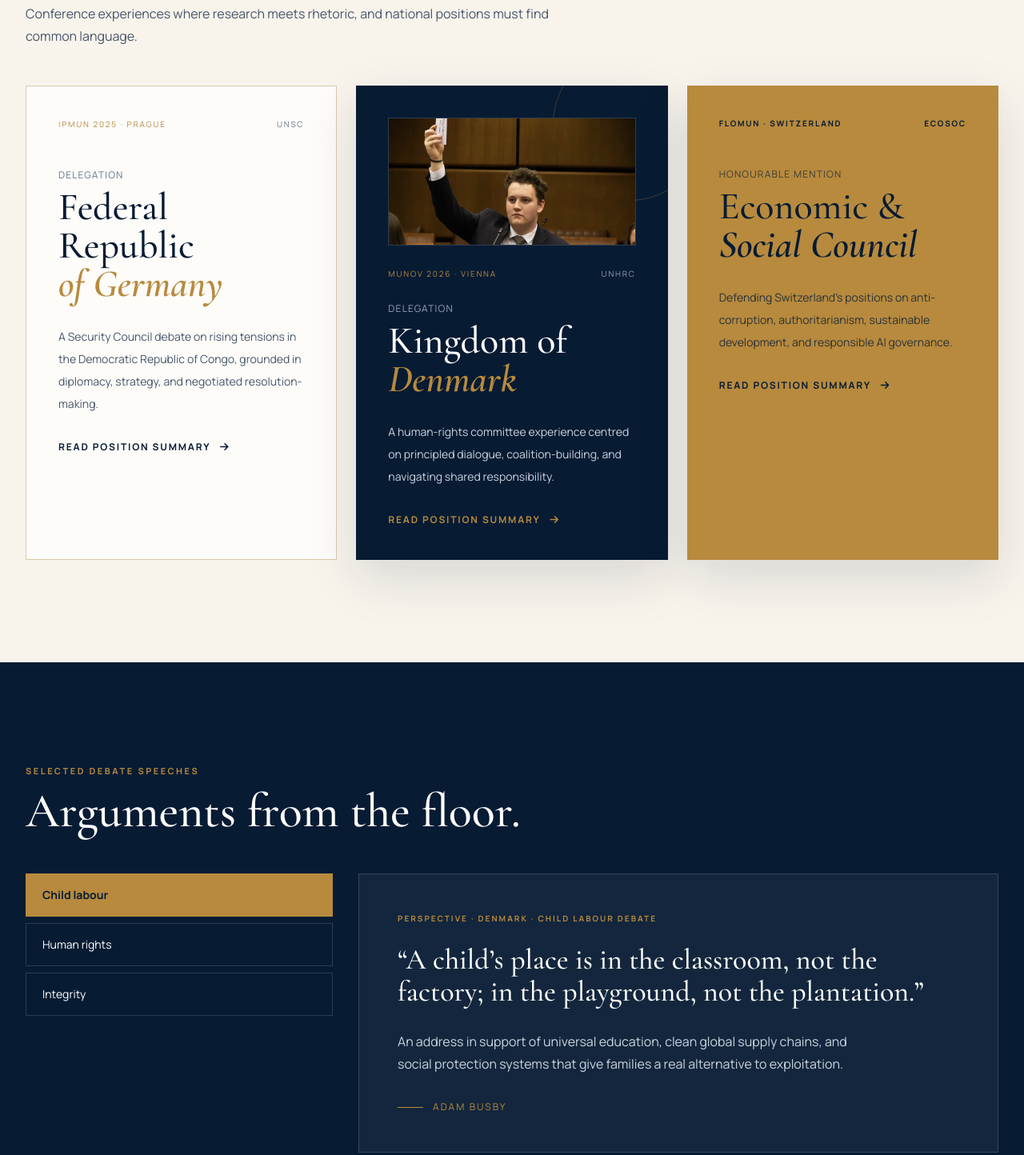
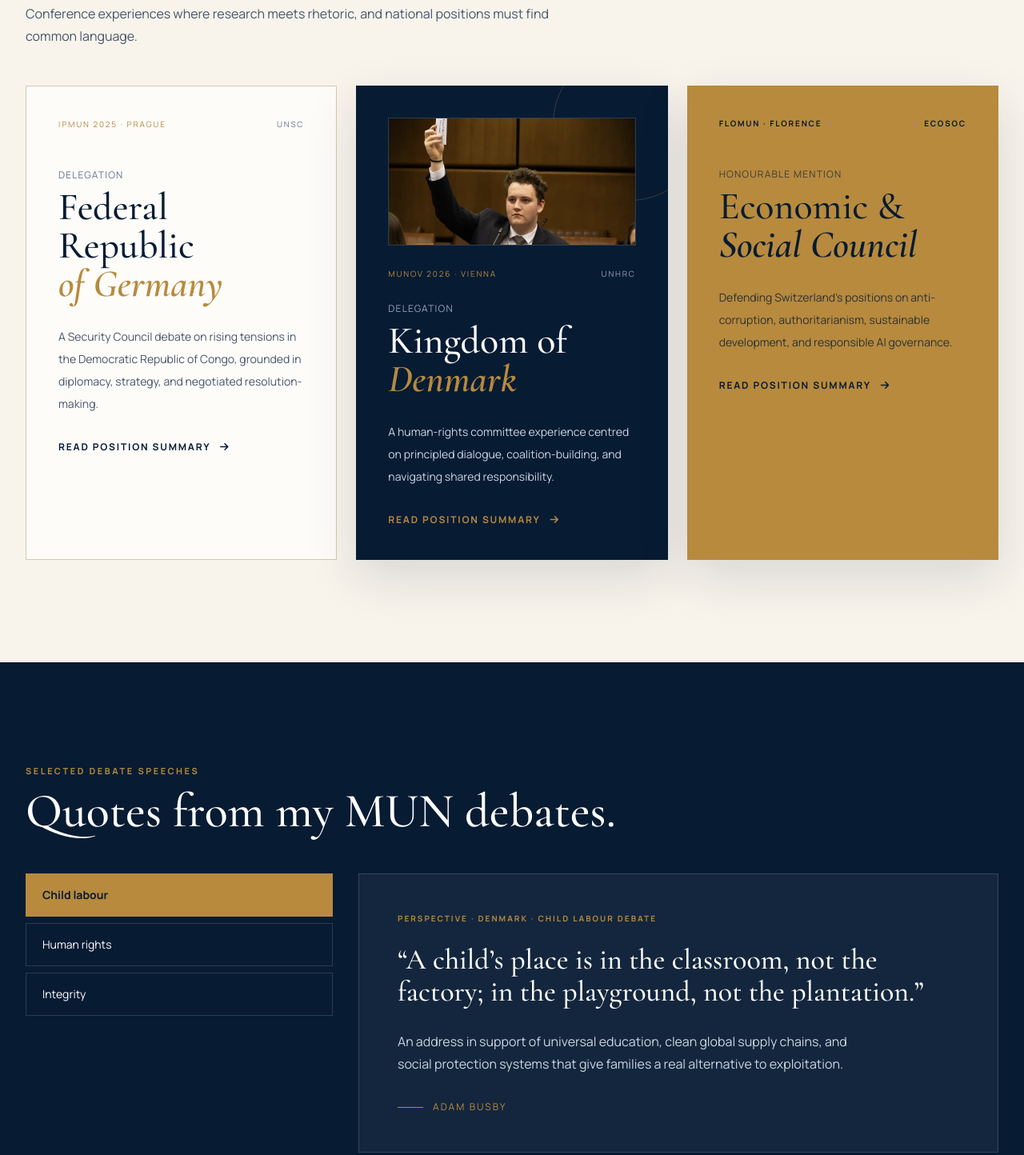
Before and after one commit to M1NM1/portfolio, a plain HTML site: page index.html in a window 1280 px wide. Shown: the part 3307-4751 px from the top of the page at 80% size. Drawn offline with nearby package versions, Linux system fonts and the light colour scheme.

Commit message:
Update MUN section and improve contact details

```diff
--- a/index.html
+++ b/index.html
@@ -81,12 +81,12 @@
     <section id="mun" class="py-24 lg:py-32"><div class="max-w-7xl mx-auto px-5 lg:px-8"><div class="reveal"><p class="text-gold text-[11px] font-bold uppercase tracking-[.23em]">Model United Nations portfolio</p><h2 class="mt-3 font-display text-5xl lg:text-6xl text-navy">A seat at the table.</h2><p class="mt-4 max-w-2xl text-slate-600 leading-7">Conference experiences where research meets rhetoric, and national positions must find common language.</p></div>
       <div class="mt-12 grid md:grid-cols-2 xl:grid-cols-3 gap-6"><article class="reveal glass border border-[#d9c9aa] p-8 lg:p-10 relative"><div class="flex justify-between gap-4 text-[10px] uppercase tracking-[.18em]"><span class="text-gold">IPMUN 2025 · Prague</span><span class="text-slate-500">UNSC</span></div><div class="mt-12"><p class="text-slate-500 text-xs uppercase tracking-widest">Delegation</p><h3 class="font-display text-5xl mt-2 text-navy">Federal Republic<br><em class="text-gold">of Germany</em></h3></div><p class="mt-7 text-sm leading-7 text-slate-600 max-w-md">A Security Council debate on rising tensions in the Democratic Republic of Congo, grounded in diplomacy, strategy, and negotiated resolution-making.</p><button data-modal="ipmun" class="open-modal mt-8 text-xs font-bold uppercase tracking-[.15em] text-navy hover:text-gold transition">Read position summary <i class="fa-solid fa-arrow-right ml-2"></i></button></article>
         <article class="reveal group bg-navy text-white p-8 lg:p-10 shadow-diplomatic relative overflow-hidden"><div class="absolute -right-12 -top-12 w-48 h-48 rounded-full border border-gold/30"></div><div class="relative"><img src="denmark-delegate.png" alt="Adam Busby representing the Kingdom of Denmark at MUNoV" class="w-full h-40 object-cover object-[50%_35%] border border-white/15 mb-7" /><div class="flex justify-between gap-4 text-[10px] uppercase tracking-[.18em]"><span class="text-gold">MUNoV 2026 · Vienna</span><span class="text-slate-400">UNHRC</span></div><div class="mt-7"><p class="text-slate-400 text-xs uppercase tracking-widest">Delegation</p><h3 class="font-display text-5xl mt-2">Kingdom of<br><em class="text-gold">Denmark</em></h3></div><p class="mt-7 text-sm leading-7 text-slate-300 max-w-md">A human-rights committee experience centred on principled dialogue, coalition-building, and navigating shared responsibility.</p><button data-modal="denmark" class="open-modal mt-8 text-xs font-bold uppercase tracking-[.15em] text-gold hover:text-white transition">Read position summary <i class="fa-solid fa-arrow-right ml-2"></i></button></div></article>
-        <article class="reveal bg-[#b78a3e] text-navy p-8 lg:p-10 shadow-diplomatic relative overflow-hidden"><div class="relative"><div class="flex justify-between gap-4 text-[10px] font-bold uppercase tracking-[.18em]"><span>FLOMUN · Switzerland</span><span>ECOSOC</span></div><div class="mt-12"><p class="text-navy/70 text-xs uppercase tracking-widest">Honourable Mention</p><h3 class="font-display text-5xl mt-2">Economic &<br><em>Social Council</em></h3></div><p class="mt-7 text-sm leading-7 text-navy/80 max-w-md">Defending Switzerland’s positions on anti-corruption, authoritarianism, sustainable development, and responsible AI governance.</p><button data-modal="flomun" class="open-modal mt-8 text-xs font-bold uppercase tracking-[.15em] text-navy hover:text-white transition">Read position summary <i class="fa-solid fa-arrow-right ml-2"></i></button></div></article>
+        <article class="reveal bg-[#b78a3e] text-navy p-8 lg:p-10 shadow-diplomatic relative overflow-hidden"><div class="relative"><div class="flex justify-between gap-4 text-[10px] font-bold uppercase tracking-[.18em]"><span>FLOMUN · Florence</span><span>ECOSOC</span></div><div class="mt-12"><p class="text-navy/70 text-xs uppercase tracking-widest">Honourable Mention</p><h3 class="font-display text-5xl mt-2">Economic &<br><em>Social Council</em></h3></div><p class="mt-7 text-sm leading-7 text-navy/80 max-w-md">Defending Switzerland’s positions on anti-corruption, authoritarianism, sustainable development, and responsible AI governance.</p><button data-modal="flomun" class="open-modal mt-8 text-xs font-bold uppercase tracking-[.15em] text-navy hover:text-white transition">Read position summary <i class="fa-solid fa-arrow-right ml-2"></i></button></div></article>
       </div></div></section>
 
-    <section id="perspectives" class="bg-navy py-24 lg:py-32 text-white"><div class="max-w-7xl mx-auto px-5 lg:px-8"><div class="reveal"><p class="text-gold text-[11px] font-bold uppercase tracking-[.23em]">Selected debate speeches</p><h2 class="mt-3 font-display text-5xl lg:text-6xl">Arguments from the floor.</h2></div><div class="mt-12 grid lg:grid-cols-12 gap-8 reveal"><div class="lg:col-span-4 flex lg:flex-col gap-2 overflow-auto" id="speechTabs"><button class="speech-tab active" data-speech="labour">Child labour</button><button class="speech-tab" data-speech="myanmar">Human rights</button><button class="speech-tab" data-speech="integrity">Integrity</button></div><div class="lg:col-span-8 border border-white/15 bg-white/5 p-8 sm:p-12 min-h-[300px]" id="speechPanel"></div></div></div></section>
+    <section id="perspectives" class="bg-navy py-24 lg:py-32 text-white"><div class="max-w-7xl mx-auto px-5 lg:px-8"><div class="reveal"><p class="text-gold text-[11px] font-bold uppercase tracking-[.23em]">Selected debate speeches</p><h2 class="mt-3 font-display text-5xl lg:text-6xl">Quotes from my MUN debates.</h2></div><div class="mt-12 grid lg:grid-cols-12 gap-8 reveal"><div class="lg:col-span-4 flex lg:flex-col gap-2 overflow-auto" id="speechTabs"><button class="speech-tab active" data-speech="labour">Child labour</button><button class="speech-tab" data-speech="myanmar">Human rights</button><button class="speech-tab" data-speech="integrity">Integrity</button></div><div class="lg:col-span-8 border border-white/15 bg-white/5 p-8 sm:p-12 min-h-[300px]" id="speechPanel"></div></div></div></section>
 
-    <section id="contact" class="py-24 lg:py-32"><div class="max-w-5xl mx-auto px-5 lg:px-8 text-center reveal"><p class="text-gold text-[11px] font-bold uppercase tracking-[.23em]">Professional network</p><h2 class="mt-3 font-display text-5xl lg:text-6xl text-navy">Continue the dialogue.</h2><p class="mt-5 max-w-xl mx-auto text-slate-600 leading-7">For delegate exchanges, student initiatives, and conversations on international education and global affairs, connect through Adam’s professional network.</p><a target="_blank" rel="noopener" class="inline-flex items-center gap-3 mt-10 bg-navy hover:bg-ink text-white px-7 py-4 text-xs font-bold uppercase tracking-[.13em] transition shadow-diplomatic" href="https://www.linkedin.com/in/adam-busby-73532b388/"><i class="fa-brands fa-linkedin text-gold text-lg"></i> Connect on LinkedIn <i class="fa-solid fa-arrow-up-right-from-square text-gold ml-1"></i></a></div></section>
+    <section id="contact" class="py-24 lg:py-32"><div class="max-w-5xl mx-auto px-5 lg:px-8 text-center reveal"><p class="text-gold text-[11px] font-bold uppercase tracking-[.23em]">LinkedIn network</p><h2 class="mt-3 font-display text-5xl lg:text-6xl text-navy">Connect.</h2><p class="mt-5 max-w-xl mx-auto text-slate-600 leading-7">For delegate exchanges, student initiatives, and conversations on international education and global affairs, connect through my LinkedIn network.</p><a target="_blank" rel="noopener" class="inline-flex items-center gap-3 mt-10 bg-navy hover:bg-ink text-white px-7 py-4 text-xs font-bold uppercase tracking-[.13em] transition shadow-diplomatic" href="https://www.linkedin.com/in/adam-busby-73532b388/"><i class="fa-brands fa-linkedin text-gold text-lg"></i> Connect on LinkedIn <i class="fa-solid fa-arrow-up-right-from-square text-gold ml-1"></i></a></div></section>
   </main>
   <footer class="bg-navy py-8"><div class="max-w-7xl mx-auto px-5 lg:px-8 flex justify-between gap-5 text-[10px] tracking-[.15em] uppercase text-slate-400"><span>Adam Busby</span><span>Brno, Czech Republic</span></div></footer>
 
@@ -101,7 +101,7 @@
     $$('.filter').forEach(b => { if(!b.classList.contains('active')) b.classList.add('border','border-[#cdbd9e]','px-4','py-2.5','text-xs','font-bold','uppercase','tracking-wider','transition','hover:border-gold'); else b.classList.add('px-4','py-2.5','text-xs','font-bold','uppercase','tracking-wider'); });
     const modalData={denmark:{kicker:'MUNoV 2026 · UN Human Rights Council',title:'Kingdom of Denmark',text:'In the UN Human Rights Council, the delegate perspective centred on the universal value of human dignity and the necessity of credible multilateral cooperation. The work of the committee called for careful preparation, respectful disagreement, and language that could unite different priorities around practical safeguards.'},flomun:{kicker:'FLOMUN · ECOSOC · Honourable Mention',title:'Swiss delegation',text:'Representing Switzerland in the Economic and Social Council, the delegation addressed international intervention against corruption and authoritarianism as well as sustainable development and the ramifications of artificial intelligence. Defending the Swiss position demanded deep research, sharp argumentation, and purposeful diplomacy under pressure.'},ipmun:{kicker:'IPMUN 2025 · UN Security Council',title:'Federal Republic of Germany',text:'Representing Germany in the United Nations Security Council, the debate focused on rising tensions in the Democratic Republic of Congo. The committee demanded high-level preparation, diplomatic strategy, and practical resolution-making in response to a complex international crisis.'}};
     const modal=$('#modal'); $$('.open-modal').forEach(b=>b.onclick=()=>{let d=modalData[b.dataset.modal]; $('#modalKicker').textContent=d.kicker;$('#modalTitle').textContent=d.title;$('#modalText').textContent=d.text;modal.classList.remove('hidden');modal.classList.add('flex');document.body.classList.add('modal-open');}); function close(){modal.classList.add('hidden');modal.classList.remove('flex');document.body.classList.remove('modal-open');} $('#closeModal').onclick=close;modal.onclick=e=>{if(e.target===modal)close()};document.addEventListener('keydown',e=>{if(e.key==='Escape')close()});
-    const speeches={labour:{label:'Denmark · child labour debate',title:'“A child’s place is in the classroom, not the factory; in the playground, not the plantation.”',text:'An address in support of universal education, clean global supply chains, and social protection systems that give families a real alternative to exploitation.'},myanmar:{label:'MUNoV · human rights debate',title:'“Sovereignty can never be used as a shield for genocide or ethnic cleansing.”',text:'A speech opposing the use of non-interference to excuse human-rights violations, calling for accountability, humanitarian aid, and respect for international law.'},integrity:{label:'FLOMUN · Switzerland · ECOSOC',title:'“Corruption is not a victimless crime—it is a theft from the future.”',text:'A Swiss intervention supporting independent anti-corruption institutions, judicial independence, targeted sanctions, and transparent international cooperation in pursuit of Sustainable Development Goal 16.'}};
+    const speeches={labour:{label:'Denmark · child labour debate',title:'“A child’s place is in the classroom, not the factory; in the playground, not the plantation.”',text:'An address in support of universal education, clean global supply chains, and social protection systems that give families a real alternative to exploitation.'},myanmar:{label:'MUNoV · human rights debate',title:'“Sovereignty can never be used as a shield for genocide or ethnic cleansing.”',text:'A speech opposing the use of non-interference to excuse human-rights violations, calling for accountability, humanitarian aid, and respect for international law.'},integrity:{label:'FLOMUN · Switzerland · ECOSOC',title:'“Corruption is not a victimless crime, it is a theft from the future.”',text:'A Swiss intervention supporting independent anti-corruption institutions, judicial independence, targeted sanctions, and transparent international cooperation in pursuit of Sustainable Development Goal 16.'}};
     function setSpeech(k){let s=speeches[k];$('#speechPanel').innerHTML=`<p class="text-gold text-[10px] font-bold uppercase tracking-[.2em]">Perspective · ${s.label}</p><blockquote class="font-display text-3xl sm:text-4xl leading-tight mt-6">${s.title}</blockquote><p class="mt-7 max-w-xl text-slate-300 leading-7">${s.text}</p><div class="mt-8 flex items-center gap-3 text-gold text-xs uppercase tracking-[.17em]"><span class="w-8 h-px bg-gold"></span> Adam Busby</div>`;}
     $$('.speech-tab').forEach(b=>b.onclick=()=>{$$('.speech-tab').forEach(x=>x.classList.remove('active'));b.classList.add('active');setSpeech(b.dataset.speech)}); $$('.speech-tab').forEach(b=>b.classList.add('text-left','shrink-0','border','border-white/15','px-5','py-4','text-sm','transition','hover:border-gold')); document.head.insertAdjacentHTML('beforeend','<style>.speech-tab.active{background:#B78A3E;color:#071B33;border-color:#B78A3E;font-weight:700}</style>');setSpeech('labour');
   </script>
```
